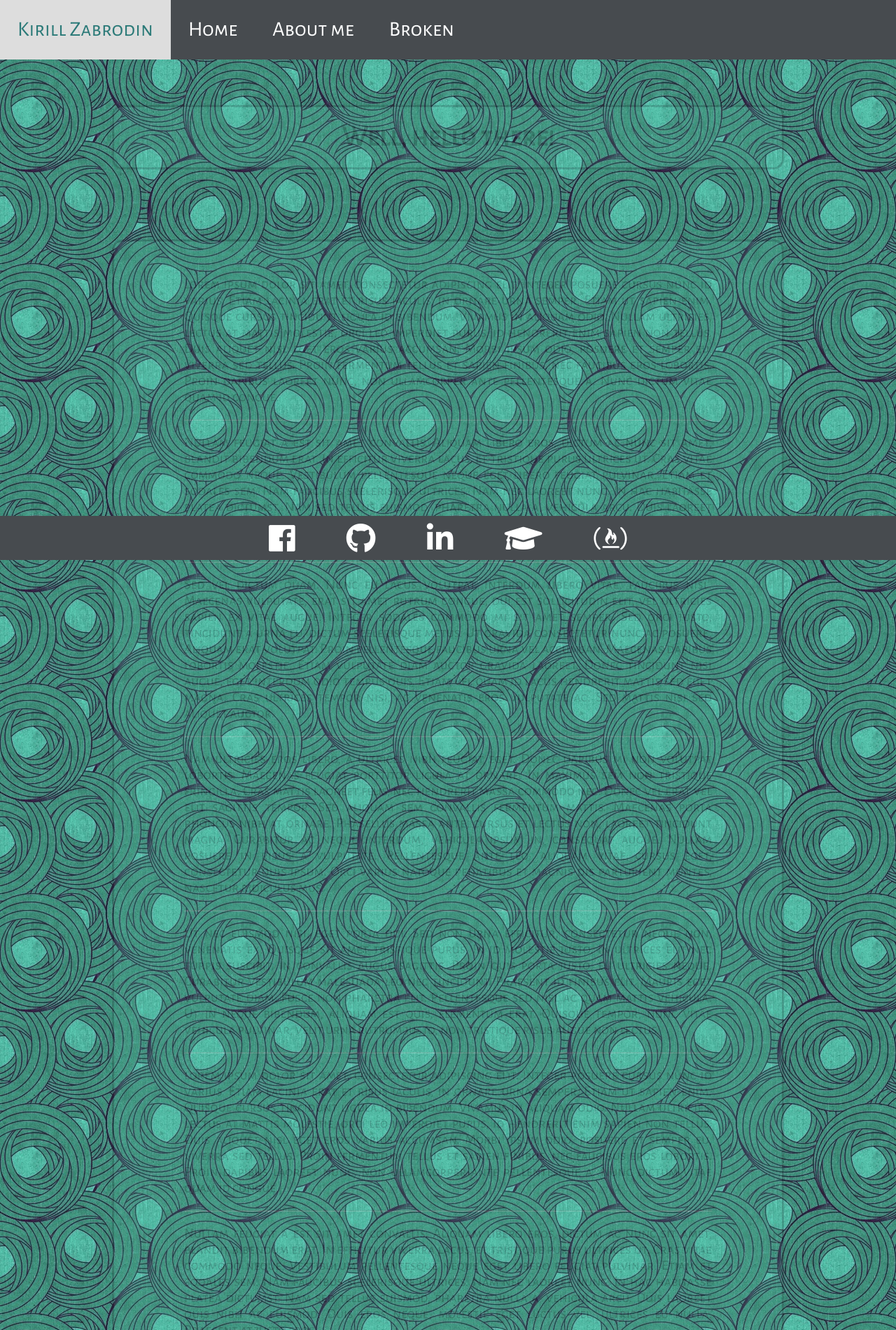
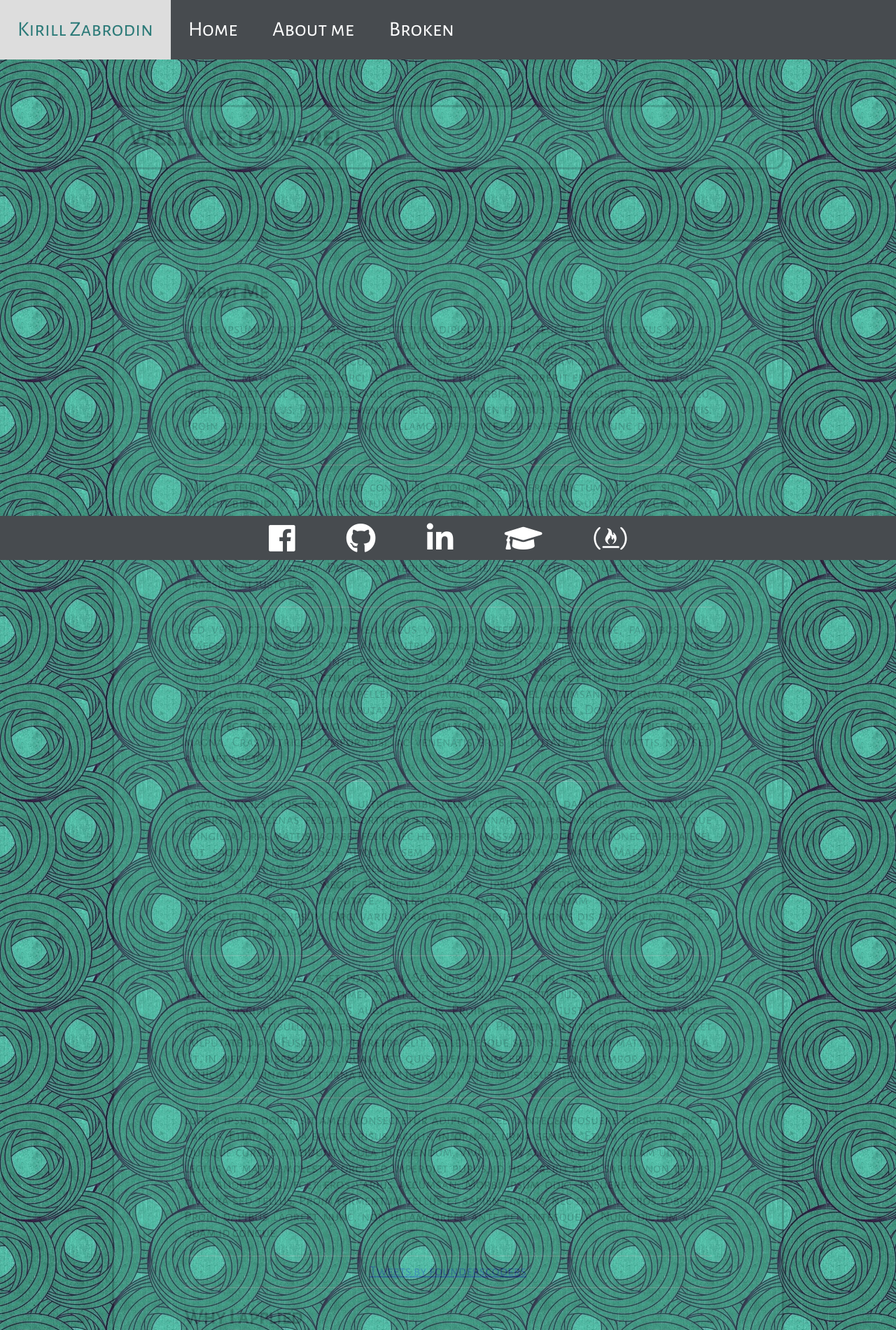
Before and after one commit to kirillzabrodin/founderAndCoders, a plain HTML site: page index.html in a window 1280 px wide. Shown: the top 1900 px of the page at 70% size. Drawn offline with nearby package versions, Linux system fonts and the light colour scheme; files whose address does not match are found by name.

Commit message:
Add files via upload

```diff
--- a/css/style.css
+++ b/css/style.css
@@ -90,7 +90,7 @@ a{
   border-style: solid;
 }
 
-h1 {
+h1 h2 {
   text-align: center;
 }
 
--- a/index.html
+++ b/index.html
@@ -22,6 +22,7 @@
 		<main id="home">
 		<h1 class ="container" style="padding: 20px;margin-top:150px;">Well, hello there!</h1>
 		<div style="" class ="container">
+			<h2>About Me</h2>
 			<p>Lorem ipsum dolor sit amet, consectetur adipiscing elit. Integer posuere cursus nunc id varius. Etiam lacinia erat et risus iaculis, in ornare urna semper. Etiam ut sapien enim. Quisque cursus tincidunt ligula id bibendum. Vivamus in aliquam odio. Nullam ultricies, lectus at mattis molestie, orci leo imperdiet purus, id hendrerit enim sapien non tellus. Duis aliquet nisl eget eros varius accumsan. Morbi ipsum odio, posuere et semper eu, viverra sed tellus. Proin fermentum tellus et sapien finibus, nec faucibus eros lobortis. Proin dapibus laoreet nunc, non ullamcorper ante pellentesque a. Nunc dictum vitae quam id congue.</p><hr />
 
 			<p>Nullam feugiat a est sit amet convallis. Aliquam libero eros, dictum ac nunc sit amet, blandit bibendum erat. In efficitur viverra lacus, et tristique purus ultrices ut. Cras vitae commodo neque. Vestibulum pellentesque neque eget libero feugiat pulvinar. Etiam et sodales sem. Nam faucibus scelerisque ultrices. Nam nec laoreet nunc. In hac habitasse platea dictumst. Nam sed tellus euismod, pharetra nulla a, vehicula arcu. Duis laoreet quis nibh ac euismod. Duis eros neque, molestie eget luctus vel, ultrices eu nulla. Praesent at justo eros.</p><hr />
@@ -34,6 +35,11 @@
 			<hr />
 			<p>Lorem ipsum dolor sit amet, consectetur adipiscing elit. Integer posuere cursus nunc id varius. Etiam lacinia erat et risus iaculis, in ornare urna semper. Etiam ut sapien enim. Quisque cursus tincidunt ligula id bibendum. Vivamus in aliquam odio. Nullam ultricies, lectus at mattis molestie, orci leo imperdiet purus, id hendrerit enim sapien non tellus. Duis aliquet nisl eget eros varius accumsan. Morbi ipsum odio, posuere et semper eu, viverra sed tellus. Proin fermentum tellus et sapien finibus, nec faucibus eros lobortis. Proin dapibus laoreet nunc, non ullamcorper ante pellentesque a. Nunc dictum vitae quam id congue.</p>
 			<hr />
+			<div align="center">
+			<a class="twitter-timeline tw-align-center" data-width="50%" data-height="1000" data-theme="light" href="https://twitter.com/founderscoders?ref_src=twsrc%5Etfw">Tweets by founderscoders</a> <script async src="https://platform.twitter.com/widgets.js" charset="utf-8"></script>
+			</div>
+			<hr />
+			<h2>Why I applied</h2>
 			<p>Nullam feugiat a est sit amet convallis. Aliquam libero eros, dictum ac nunc sit amet, blandit bibendum erat. In efficitur viverra lacus, et tristique purus ultrices ut. Cras vitae commodo neque. Vestibulum pellentesque neque eget libero feugiat pulvinar. Etiam et sodales sem. Nam faucibus scelerisque ultrices. Nam nec laoreet nunc. In hac habitasse platea dictumst. Nam sed tellus euismod, pharetra nulla a, vehicula arcu. Duis laoreet quis nibh ac euismod. Duis eros neque, molestie eget luctus vel, ultrices eu nulla. Praesent at justo eros.</p>
 			<hr />
 			<p>Sed vel dictum quam. Nunc eu lacus volutpat, interdum libero vitae, faucibus nisl. Maecenas vulputate, erat sit amet rutrum congue, dui est sollicitudin elit, vel ultricies sapien ex vitae augue. Integer sodales commodo mi sit amet semper. Sed orci justo, tincidunt a urna eu, dictum scelerisque metus. Ut gravida consectetur nunc ac posuere. Aliquam erat volutpat. Proin pellentesque faucibus urna vel accumsan. Maecenas dapibus lobortis molestie. Etiam vulputate diam auctor gravida laoreet. Donec tincidunt nisi augue, eget interdum odio tempus quis. Etiam vel quam id lacus hendrerit mattis sed eget magna. Cras ultrices tempor nisi, ac venenatis eros vulputate ac. Sed mattis nisi sed aliquet auctor.</p>
```
